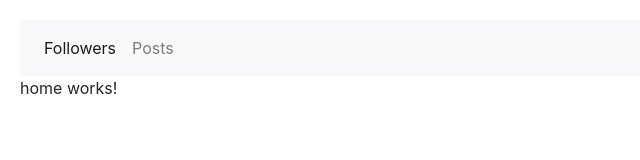
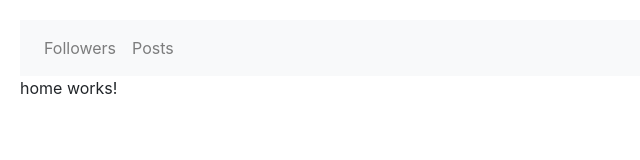
Before and after one commit to tabarino/FirstAngularProject, an Angular app: page / in a window 1280 px wide. Shown: the top 160 px of the page, without its empty margins (0-640 px from the left). Built offline with nearby package versions, Linux system fonts and the light colour scheme.

Commit message:
130. Router Link Active

```diff
--- a/src/app/navbar/navbar.component.html
+++ b/src/app/navbar/navbar.component.html
@@ -1,9 +1,9 @@
 <nav class="navbar navbar-expand navbar-light bg-light">
     <ul class="nav navbar-nav">
-        <li class="nav-item active">
-            <a class="nav-link" routerLink="/followers">Followers<span class="sr-only">(current)</span></a>
+        <li class="nav-item" routerLinkActive='active current'>
+            <a class="nav-link" routerLink="/followers">Followers</a>
         </li>
-        <li class="nav-item">
+        <li class="nav-item" routerLinkActive='active current'>
             <a class="nav-link" routerLink="/posts">Posts</a>
         </li>
     </ul>
```
